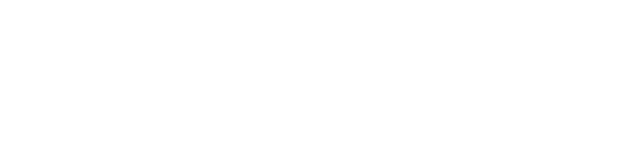
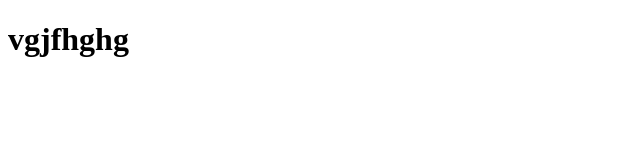
Before and after one commit to MKMohamedKhaled/Route_Git, a plain HTML site: page index.html in a window 1280 px wide. Shown: the whole page, without its empty margins (0-640 px from the left). Drawn offline with Linux system fonts and the light colour scheme.

Commit message:
modified html

```diff
--- a/index.html
+++ b/index.html
@@ -8,7 +8,7 @@
 <body>
 
 
-
+<h1>vgjfhghg</h1>
 
 
 </body>
```
